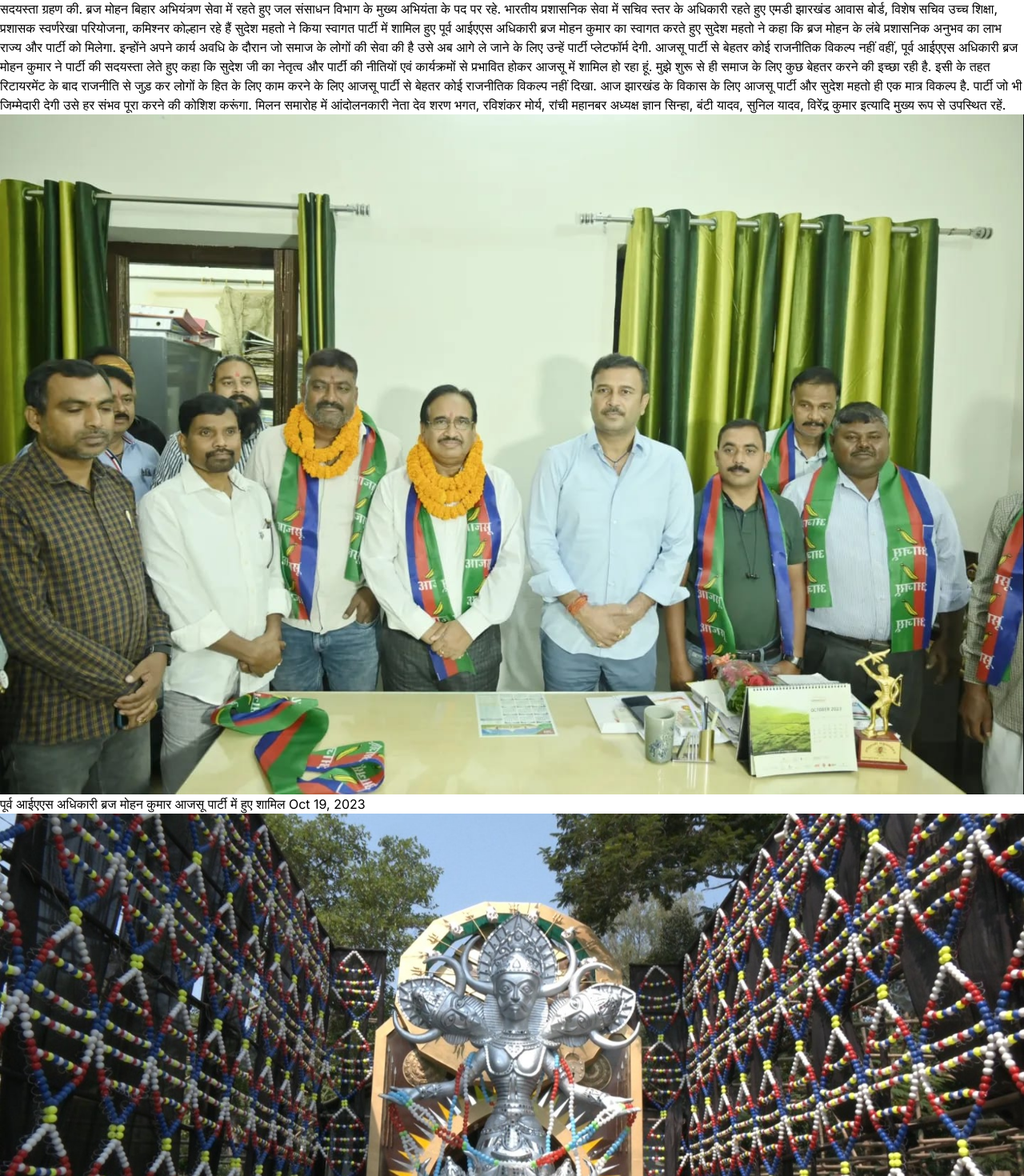
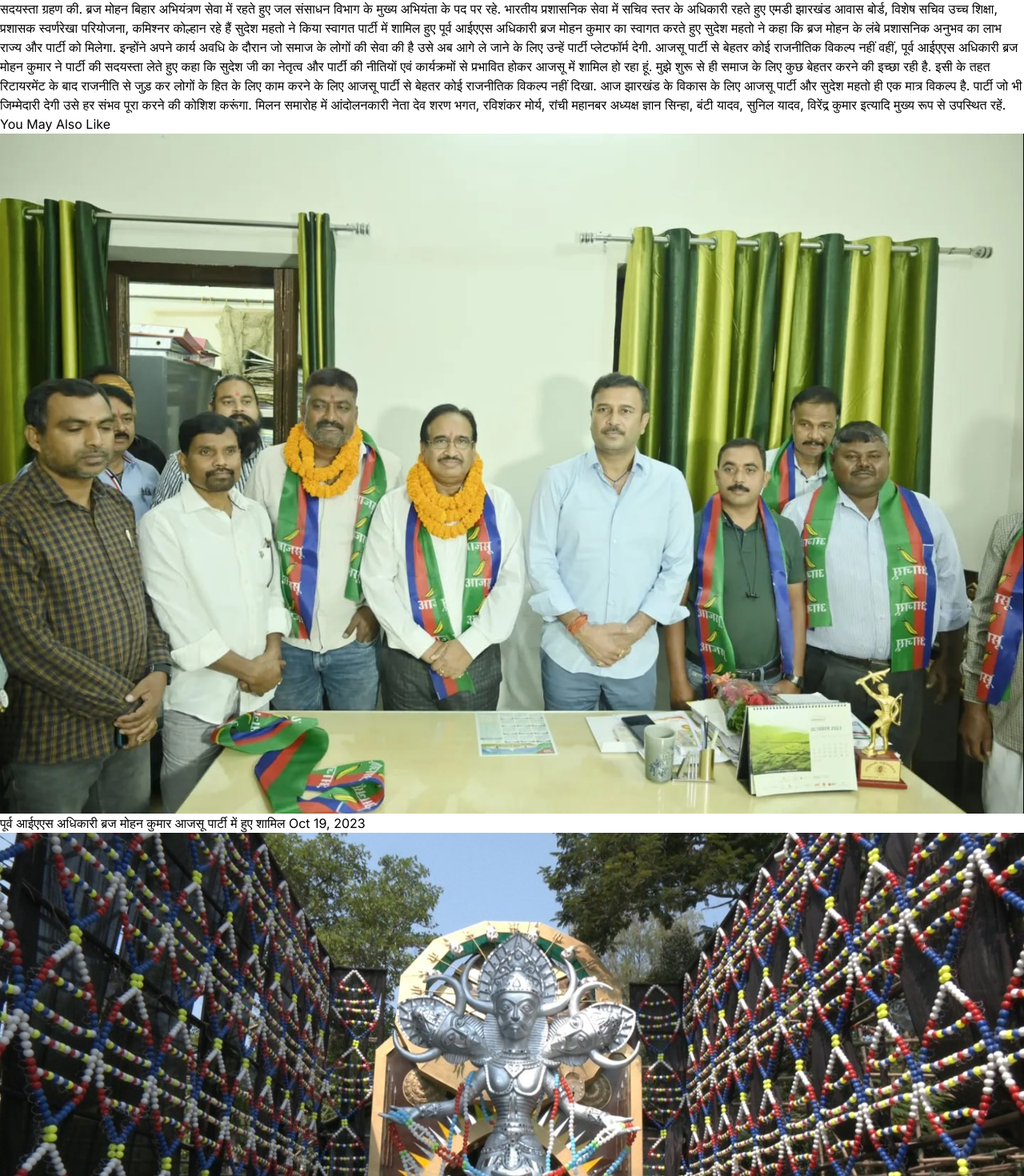
Before and after one commit to frameworkfuturistic/news-frontend, a React (Vite) app: page / in a window 1280 px wide. Shown: the part 5551-7021 px from the top of the page at 80% size. Built offline with nearby package versions, Linux system fonts and the light colour scheme.

Commit message:
modification

```diff
--- a/src/Components/Pages/NaxatraComponents/Content/ContentIndex.jsx
+++ b/src/Components/Pages/NaxatraComponents/Content/ContentIndex.jsx
@@ -70,6 +70,9 @@ const ContentIndex = () => {
   //   }
 
   useEffect(() => {
+
+      window.scroll(0,-100);
+
     const videoElement = videoRef.current;
 
     if (videoElement) {
--- a/src/Components/Pages/NaxatraComponents/Home/HomeLayout.jsx
+++ b/src/Components/Pages/NaxatraComponents/Home/HomeLayout.jsx
@@ -81,7 +81,7 @@ const HomeLayout = (props) => {
   return (
     <>
       <div
-            className={`h-full w-full grid grid-cols-12 gap-8 md:px-4 p-2 mb-6 border-b`}
+        className={`h-full w-full grid grid-cols-12 gap-8 md:px-4 p-2 py-4 mb-6 border-b ${props?.index % 2 == 0 && 'bg-gray-100'}`}
       >
         {props?.data?.bigNews?.header && (
           <header className="w-full col-span-12 border-t border-b">
@@ -115,19 +115,25 @@ const HomeLayout = (props) => {
           </div>
         </div>
 
-            <div className="col-span-12 md:col-span-4 flex flex-col gap-6 overflow-y-auto md:h-[45vh]">
+        <div className="col-span-12 md:col-span-4 flex flex-col gap-6 md:h-[55vh]">
+
+          <header className="w-full col-span-12 border-t border-b">
+            <span className="font-semibold pb-2 border-t-4 w-max border-red-600 pt-2 block">
+              You May Also Like
+            </span>
+          </header>
+
+          <div className="overflow-y-auto">
             {props?.data?.smallNews?.map((elem) => (
               <>
-                  <div className="flex items-center gap-2">
-                    <div>
+                <div className="grid grid-cols-12 items-center gap-4 border-b pb-1 mb-2">
                     <img
                       src={elem?.image}
                       alt="image"
                       srcSet=""
-                        className="border h-14"
+                      className="border h-14 w-full col-span-4 object-cover bg-cover"
                     />
-                    </div>
-                    <div className="flex flex-col gap-1">
+                  <div className="flex flex-col gap-1 col-span-8">
                     <span className="text-zinc-800 text-sm cursor-pointer hover:text-red-500" onClick={() => props?.getFun(elem?.id, props?.index)}>
                       {elem?.heading}
                     </span>
@@ -136,6 +142,8 @@ const HomeLayout = (props) => {
                 </div>
               </>
             ))}
+          </div>
+
         </div>
 
         <div className="col-span-12 md:col-span-4 flex flex-col">
```
Lines whose indentation alone changed are shown as unchanged.
